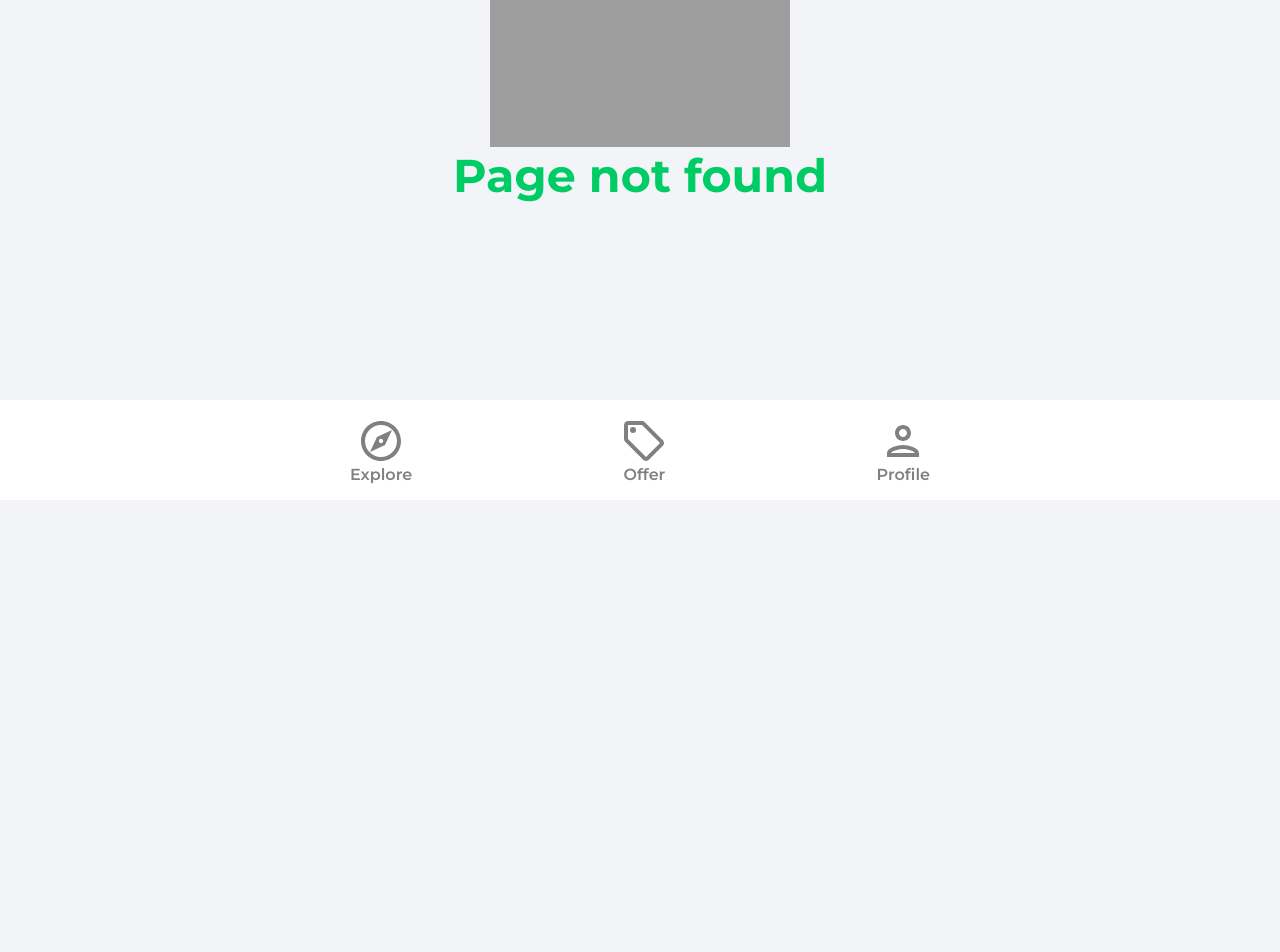
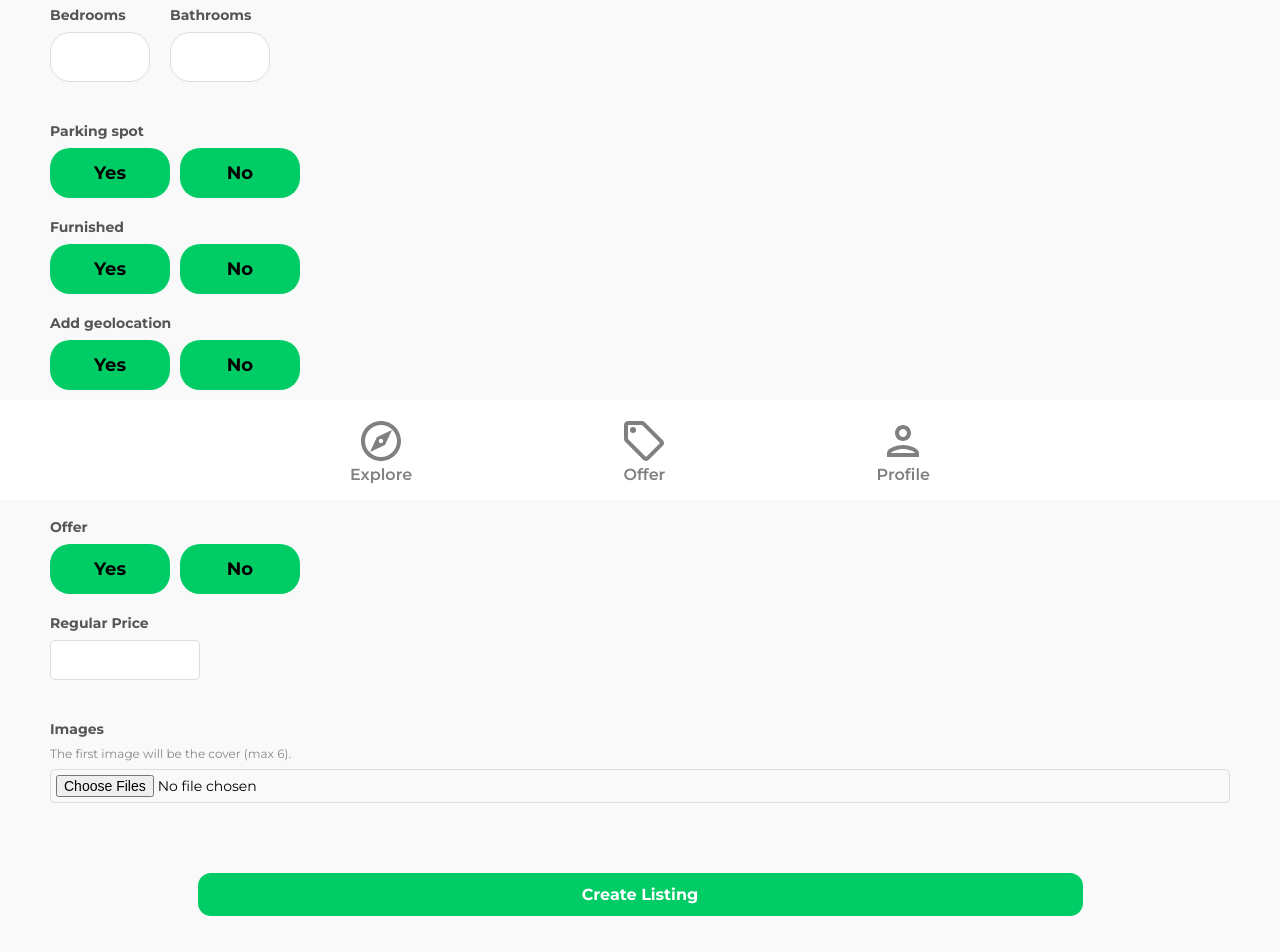
Before and after one commit to MehdiEsedov1/Property-Purchase-App, a React (Vite) app: page /create-listing in a window 1280 px wide. Before the commit this address had no page. Shown: the part 300-1252 px from the top of the page. Before the commit the page ends 800 px from the top, so only its background shows below. Built offline with nearby package versions, Linux system fonts and the light colour scheme; grey boxes are pictures that could not be loaded.

Commit message:
Edit create listing

```diff
--- /dev/null
+++ b/src/assets/style/_createListing.scss
@@ -0,0 +1,137 @@
+.profile {
+  padding: 50px;
+  padding-bottom: 200px;
+  background-color: #f9f9f9;
+  border-radius: 10px;
+  box-shadow: 0 2px 8px rgba(0, 0, 0, 0.1);
+
+  header {
+    .pageHeader {
+      font-size: 36px;
+      font-weight: bold;
+      margin-bottom: 20px;
+      color: #333;
+    }
+  }
+
+  main {
+    form {
+      width: 100%;
+
+      #name {
+        width: 25%;
+        height: 50px;
+        border-radius: 20px;
+        outline: none;
+        border: none;
+      }
+
+      .formLabel {
+        display: block;
+        font-size: 14px;
+        font-weight: 500;
+        margin-bottom: 8px;
+        color: #555;
+        font-weight: bold;
+      }
+
+      .formButtons {
+        display: flex;
+        gap: 10px;
+        margin-bottom: 20px;
+
+        button {
+          width: 120px;
+          height: 50px;
+          background-color: #00cc66;
+          padding: 10px 20px;
+          font-size: 18px;
+          font-weight: bold;
+          border: none;
+          border-radius: 20px;
+          transition: background-color 0.3s ease;
+          cursor: pointer;
+        }
+      }
+
+      .formInputName,
+      .formInputSmall,
+      .formInputAddress {
+        padding: 10px;
+        border: 1px solid #ddd;
+        border-radius: 5px;
+        margin-bottom: 20px;
+        font-size: 14px;
+      }
+
+      .formInputAddress {
+        width: 50%;
+      }
+
+      .formRooms {
+        display: flex;
+        gap: 20px;
+        margin-bottom: 20px;
+
+        .formInputSmall {
+          width: 100px;
+        }
+
+        input {
+          width: 120px;
+          height: 50px;
+          border-radius: 20px;
+          font-size: 18px;
+          font-weight: 500;
+        }
+      }
+
+      .formPriceDiv {
+        margin-bottom: 20px;
+
+        .formInputSmall {
+          width: 150px;
+        }
+      }
+
+      .imagesInfo {
+        font-size: 12px;
+        color: #888;
+        margin-bottom: 8px;
+      }
+
+      .formInputFile {
+        width: 100%;
+        padding: 5px;
+        border: 1px solid #ddd;
+        border-radius: 5px;
+        margin-bottom: 20px;
+        font-size: 14px;
+      }
+
+      .primaryButton {
+        display: inline-block;
+        background-color: #00cc66;
+        color: #fff;
+        padding: 12px 30px;
+        font-size: 16px;
+        border: none;
+        border-radius: 5px;
+        cursor: pointer;
+        transition: background-color 0.3s ease;
+
+        &:hover {
+          background-color: #04904a;
+        }
+      }
+
+      .createListingButton {
+        width: 75%;
+        border-radius: 13px;
+        font-weight: bold;
+        margin-left: 12.5%;
+        margin-top: 50px;
+      }
+    }
+  }
+}
--- a/src/assets/style/_main.scss
+++ b/src/assets/style/_main.scss
@@ -3,6 +3,7 @@
 @import "./_errorpage.scss";
 @import "./_explore.scss";
 @import "./_profile.scss";
+@import "./_createListing.scss";
 @import url("https://fonts.googleapis.com/css2?family=Montserrat:wght@200;300;400;500;600;700;800;900&display=swap");
 
 * {
--- /dev/null
+++ b/src/pages/CreateListing.tsx
@@ -0,0 +1,113 @@
+export default function CreateListing() {
+  return (
+    <div className="profile">
+      <header>
+        <p className="pageHeader">Create a Listing</p>
+      </header>
+      <main>
+        <form>
+          <label className="formLabel">Sell / Rent</label>
+          <div className="formButtons">
+            <button type="button" id="type" value="sale">
+              Sell
+            </button>
+            <button type="button" id="type" value="rent">
+              Rent
+            </button>
+          </div>
+          <label className="formLabel">Name</label>
+          <input className="formInputName" type="text" id="name" />
+          <div className="formRooms flex">
+            <div>
+              <label className="formLabel">Bedrooms</label>
+              <input
+                className="formInputSmall"
+                type="number"
+                id="bedrooms"
+                min="1"
+                max="50"
+                required
+              />
+            </div>
+            <div>
+              <label className="formLabel">Bathrooms</label>
+              <input
+                className="formInputSmall"
+                type="number"
+                id="bathrooms"
+                min="1"
+                max="50"
+                required
+              />
+            </div>
+          </div>
+          <label className="formLabel">Parking spot</label>
+          <div className="formButtons">
+            <button type="button" id="parking" value="true">
+              Yes
+            </button>
+            <button type="button" id="parking" value="false">
+              No
+            </button>
+          </div>
+          <label className="formLabel">Furnished</label>
+          <div className="formButtons">
+            <button type="button" id="furnished" value="true">
+              Yes
+            </button>
+            <button type="button" id="furnished" value="false">
+              No
+            </button>
+          </div>
+          <label className="formLabel">Add geolocation</label>
+          <div className="formButtons">
+            <button type="button" value="true">
+              Yes
+            </button>
+            <button type="button" value="false">
+              No
+            </button>
+          </div>
+          <label className="formLabel">Address</label>
+          <textarea className="formInputAddress" id="address" required />
+          <label className="formLabel">Offer</label>
+          <div className="formButtons">
+            <button type="button" id="offer" value="true">
+              Yes
+            </button>
+            <button type="button" id="offer" value="false">
+              No
+            </button>
+          </div>
+          <label className="formLabel">Regular Price</label>
+          <div className="formPriceDiv">
+            <input
+              className="formInputSmall"
+              type="number"
+              id="regularPrice"
+              min="50"
+              max="750000000"
+              required
+            />
+          </div>
+          <label className="formLabel">Images</label>
+          <p className="imagesInfo">
+            The first image will be the cover (max 6).
+          </p>
+          <input
+            className="formInputFile"
+            type="file"
+            id="images"
+            max="6"
+            accept=".jpg,.png,.jpeg"
+            multiple
+            required
+          />
+          <button type="submit" className="primaryButton createListingButton">
+            Create Listing
+          </button>
+        </form>
+      </main>
+    </div>
+  );
+}
--- a/src/routes/Router.tsx
+++ b/src/routes/Router.tsx
@@ -4,6 +4,7 @@ import Offer from "../pages/Offer";
 import Profile from "../pages/Profile";
 import Contact from "../pages/Contact";
 import ErrorPage from "../pages/ErrorPage";
+import CreateListing from "../pages/CreateListing";
 
 export default function Router() {
   return (
@@ -12,6 +13,7 @@ export default function Router() {
       <Route path="/offer" element={<Offer />} />
       <Route path="/profile" element={<Profile />} />
       <Route path="/contact" element={<Contact />} />
+      <Route path="/create-listing" element={<CreateListing />} />
       <Route path="*" element={<ErrorPage />} />
     </Routes>
   );
```
